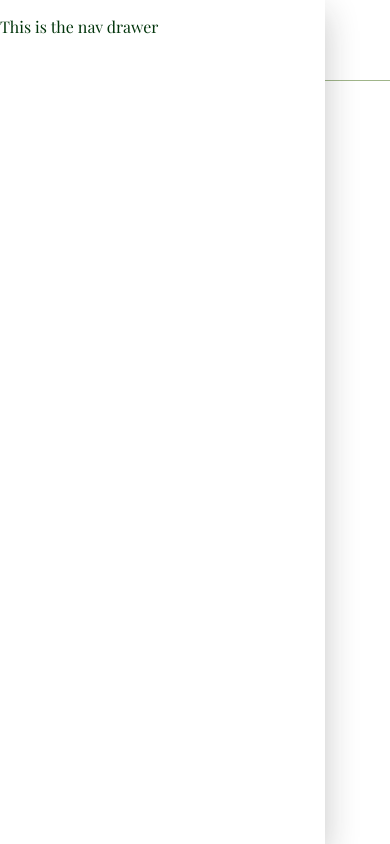
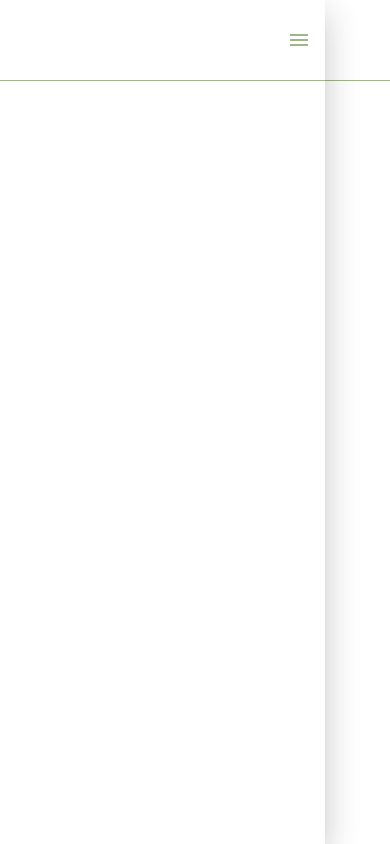
Before and after one commit to angevogler/wedding-website, a React (Create React App) app: page / in a window 390 px wide. Both pictures are taken after a click on the button "menu". Built offline with nearby package versions, Linux system fonts and the light colour scheme.

Commit message:
starting to style mobile drawer

```diff
--- a/src/components/nav/MobileNav.tsx
+++ b/src/components/nav/MobileNav.tsx
@@ -5,8 +5,7 @@ import initialsOnlyLogo from '../../assets/logos/wedding-logo-initials-only.svg'
 
 import { color } from '../../styles/theme'
 import { Button, ButtonVariant } from '../button'
-import { Drawer } from '../drawer'
-import { BodyLarge } from '../typography'
+import MobileNavDrawer from './MobileNavDrawer'
 
 const MobileNav = () => {
     const [showNavDrawer, setShowNavDrawer] = useState(false)
@@ -22,9 +21,8 @@ const MobileNav = () => {
                 </LogoContainer>
             </MobileNavContainer>
 
-            <Drawer open={showNavDrawer} onClose={() => setShowNavDrawer(false)}>
-                <BodyLarge>This is the nav drawer</BodyLarge>
-            </Drawer>
+            <MobileNavDrawer open={showNavDrawer} onClose={() => setShowNavDrawer(false)}
+            />
         </>
     )
 }
--- /dev/null
+++ b/src/components/nav/MobileNavDrawer.tsx
@@ -0,0 +1,45 @@
+import React, { FC } from 'react'
+import styled from 'styled-components'
+
+import { color } from '../../styles/theme'
+
+import { MobileNavDrawerProps } from './MobileNavDrawer.types'
+
+import { Button, ButtonVariant } from '../button'
+import { Drawer } from '../drawer'
+
+const MobileNavDrawer: FC<MobileNavDrawerProps> = ({ open, onClose }) => {
+    return (
+        <Drawer open={open} onClose={onClose}>
+           <DrawerHeader>
+                <NavButton variant={ButtonVariant.TEXT} onClick={onClose}>
+                    <MenuIcon className="material-icons">menu</MenuIcon>
+                </NavButton>
+           </DrawerHeader>
+        </Drawer>
+    )
+}
+
+const DrawerHeader = styled.div`
+    height: 72px;
+    border-bottom: 1px solid ${color.mainPalette.green40};
+    padding: 4px 8px;
+    display: flex;
+    justify-content: flex-end;
+    align-items: center;
+`
+
+const NavButton = styled(Button)`
+    color: ${color.mainPalette.green40};
+    height: 36px;
+    width: 36px;
+    padding: 6px;
+    margin-top: auto;
+    margin-bottom: auto;
+`
+
+const MenuIcon = styled.i`
+
+`
+
+export default MobileNavDrawer
--- /dev/null
+++ b/src/components/nav/MobileNavDrawer.types.ts
@@ -0,0 +1,4 @@
+export interface MobileNavDrawerProps {
+    open: boolean
+    onClose: () => void
+}
```
